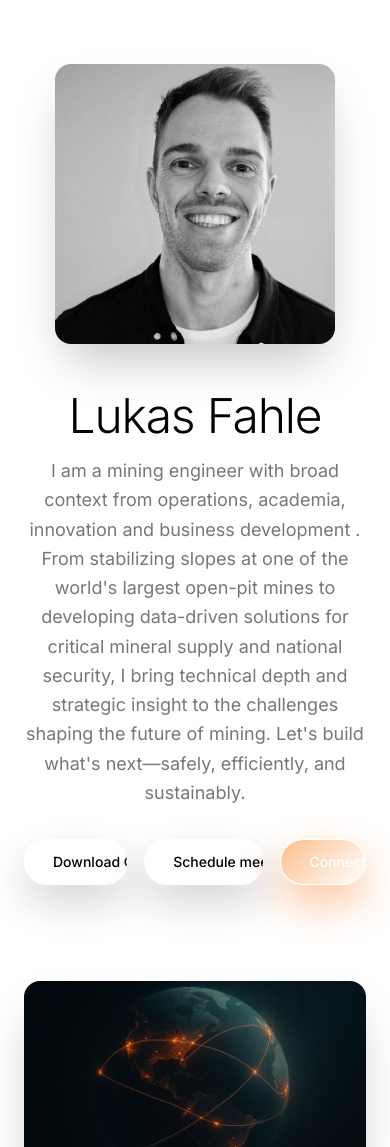
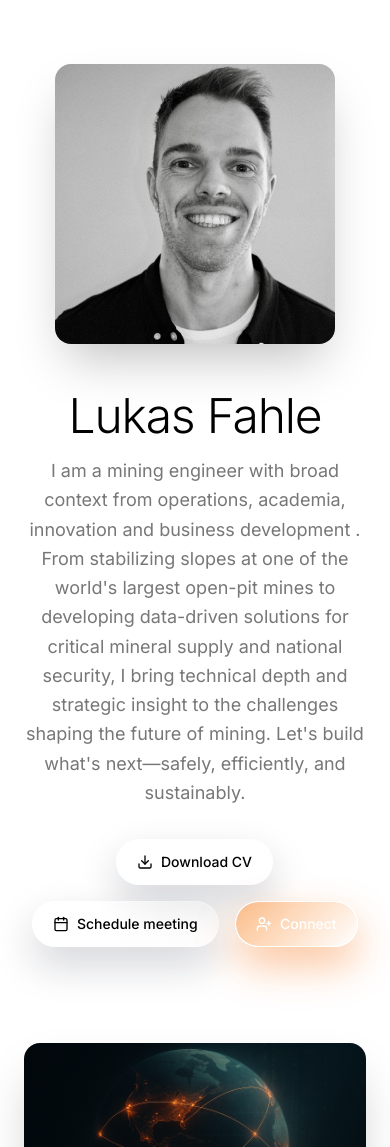
Before and after one commit to lukasfahle/bolt_resume_website, a React (Vite) app: page / in a window 390 px wide. Shown: the top 1147 px of the page. Built offline with nearby package versions, Linux system fonts and the light colour scheme.

Commit message:
Smooth CTA scroll morph with spring animation

```diff
--- a/package.json
+++ b/package.json
@@ -10,6 +10,7 @@
     "preview": "vite preview"
   },
   "dependencies": {
+    "framer-motion": "^12.23.15",
     "lucide-react": "^0.344.0",
     "react": "^18.3.1",
     "react-dom": "^18.3.1",
--- a/src/App.tsx
+++ b/src/App.tsx
@@ -1,5 +1,6 @@
 import React, { useState, useEffect, useRef } from 'react';
 import { Mail, Calendar, X, Download, UserPlus, type LucideIcon } from 'lucide-react';
+import { motion, AnimatePresence, LayoutGroup } from 'framer-motion';
 
 // Add styles at the top of the file
 const styles = `
@@ -291,6 +292,73 @@ function App() {
 
   const isScrolled = scrollY > 120;
 
+  const containerTransition = {
+    type: 'spring',
+    stiffness: 220,
+    damping: 28,
+    mass: 1.05,
+  } as const;
+
+  const buttonTransition = {
+    type: 'spring',
+    stiffness: 420,
+    damping: 35,
+    mass: 0.9,
+  } as const;
+
+  const labelTransition = {
+    type: 'spring',
+    stiffness: 360,
+    damping: 30,
+    mass: 0.75,
+  } as const;
+
+  const renderActionButtons = (condensed: boolean) =>
+    actionButtons.map(({ label, href, icon: Icon, variant, download, external }) => (
+      <motion.a
+        key={label}
+        layout
+        layoutId={`cta-${label}`}
+        href={href}
+        {...(download ? { download: true } : {})}
+        {...(external ? { target: '_blank', rel: 'noopener noreferrer' } : {})}
+        aria-label={label}
+        title={label}
+        data-variant={variant}
+        data-condensed={condensed ? 'true' : 'false'}
+        className={`cta-glass group inline-flex items-center rounded-full text-sm font-medium focus-visible:outline-none ${
+          condensed ? 'h-12 w-12 justify-center px-0 py-0' : 'px-5 py-3'
+        }`}
+        transition={buttonTransition}
+        whileHover={{ scale: condensed ? 1.08 : 1.03 }}
+        whileTap={{ scale: condensed ? 0.95 : 0.98 }}
+      >
+        <motion.span
+          layout
+          className="icon relative z-10 flex h-4 w-4 items-center justify-center"
+          animate={{ scale: condensed ? 1.08 : 1 }}
+          transition={buttonTransition}
+        >
+          <Icon className="h-4 w-4" />
+        </motion.span>
+        <AnimatePresence initial={false}>
+          {!condensed && (
+            <motion.span
+              key="label"
+              layout
+              className="label relative z-10 ml-2 whitespace-nowrap"
+              initial={{ opacity: 0, x: -12 }}
+              animate={{ opacity: 1, x: 0 }}
+              exit={{ opacity: 0, x: 12 }}
+              transition={labelTransition}
+            >
+              {label}
+            </motion.span>
+          )}
+        </AnimatePresence>
+      </motion.a>
+    ));
+
   return (
     <div className="min-h-screen bg-white text-black">
       <style>{styles}</style>
@@ -380,50 +448,39 @@ function App() {
               </p>
             </div>
 
-            <div className="flex flex-col gap-6">
-              <div
-                className={`flex gap-4 justify-center lg:justify-start transition-all duration-500 ease-in-out ${
-                  isScrolled
-                    ? 'fixed right-4 top-1/2 z-50 -translate-y-1/2 flex-col gap-3'
-                    : ''
-                }`}
-              >
-                {actionButtons.map(({ label, href, icon: Icon, variant, download, external }) => (
-                  <a
-                    key={label}
-                    href={href}
-                    {...(download ? { download: true } : {})}
-                    {...(external
-                      ? { target: '_blank', rel: 'noopener noreferrer' }
-                      : {})}
-                    aria-label={label}
-                    title={label}
-                    data-variant={variant}
-                    data-condensed={isScrolled ? 'true' : 'false'}
-                    className={`cta-glass group inline-flex items-center rounded-full text-sm font-medium transition-all duration-500 ease-in-out focus-visible:outline-none ${
-                      isScrolled
-                        ? 'h-12 w-12 justify-center px-0 py-0'
-                        : 'px-5 py-3'
-                    }`}
-                  >
-                    <Icon
-                      className={`icon relative z-10 h-4 w-4 transition-transform duration-500 ease-in-out ${
-                        isScrolled ? 'scale-105' : 'scale-100'
-                      }`}
-                    />
-                    <span
-                      className={`label relative z-10 whitespace-nowrap transition-[opacity,transform,width,margin] duration-300 ease-in-out ${
-                        isScrolled
-                          ? 'ml-0 w-0 -translate-x-2 overflow-hidden opacity-0'
-                          : 'ml-2 w-auto translate-x-0 opacity-100'
-                      }`}
-                    >
-                      {label}
-                    </span>
-                  </a>
-                ))}
+            <LayoutGroup id="hero-cta">
+              <div className="flex flex-col gap-6">
+                <div className="relative min-h-[64px]">
+                  <AnimatePresence mode="popLayout">
+                    {isScrolled ? (
+                      <motion.div
+                        key="cta-floating"
+                        layoutId="cta-stack"
+                        className="fixed right-4 top-1/2 z-50 flex flex-col items-end gap-3"
+                        initial={{ opacity: 0, x: 56, y: '-46%', scale: 0.9, filter: 'blur(6px)' }}
+                        animate={{ opacity: 1, x: 0, y: '-50%', scale: 1, filter: 'blur(0px)' }}
+                        exit={{ opacity: 0, x: 56, y: '-46%', scale: 0.9, filter: 'blur(6px)' }}
+                        transition={containerTransition}
+                      >
+                        {renderActionButtons(true)}
+                      </motion.div>
+                    ) : (
+                      <motion.div
+                        key="cta-inline"
+                        layoutId="cta-stack"
+                        className="flex flex-wrap justify-center gap-4 lg:justify-start"
+                        initial={{ opacity: 0, y: 16, filter: 'blur(6px)' }}
+                        animate={{ opacity: 1, y: 0, filter: 'blur(0px)' }}
+                        exit={{ opacity: 0, y: -12, filter: 'blur(6px)' }}
+                        transition={containerTransition}
+                      >
+                        {renderActionButtons(false)}
+                      </motion.div>
+                    )}
+                  </AnimatePresence>
+                </div>
               </div>
-            </div>
+            </LayoutGroup>
           </div>
         </div>
       </section>
```
Also changed, not shown: 1 other file (tests, documents, lock files or other folders).
